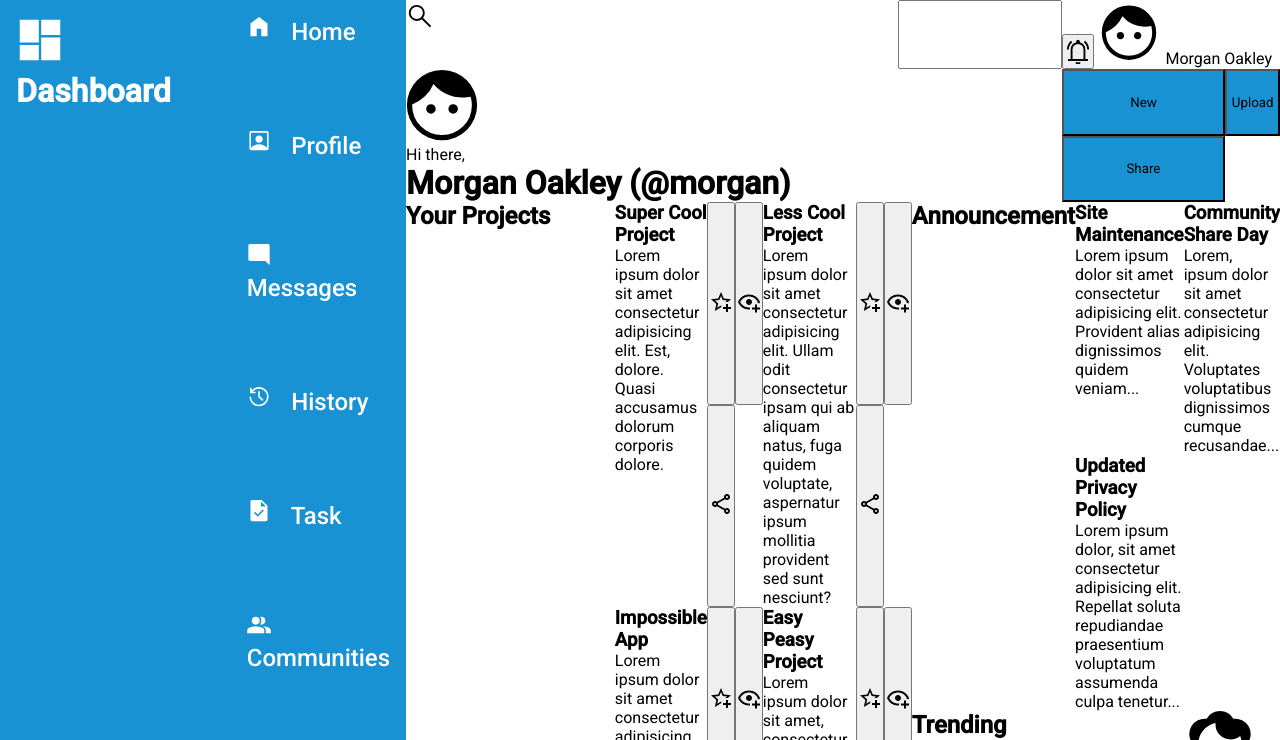
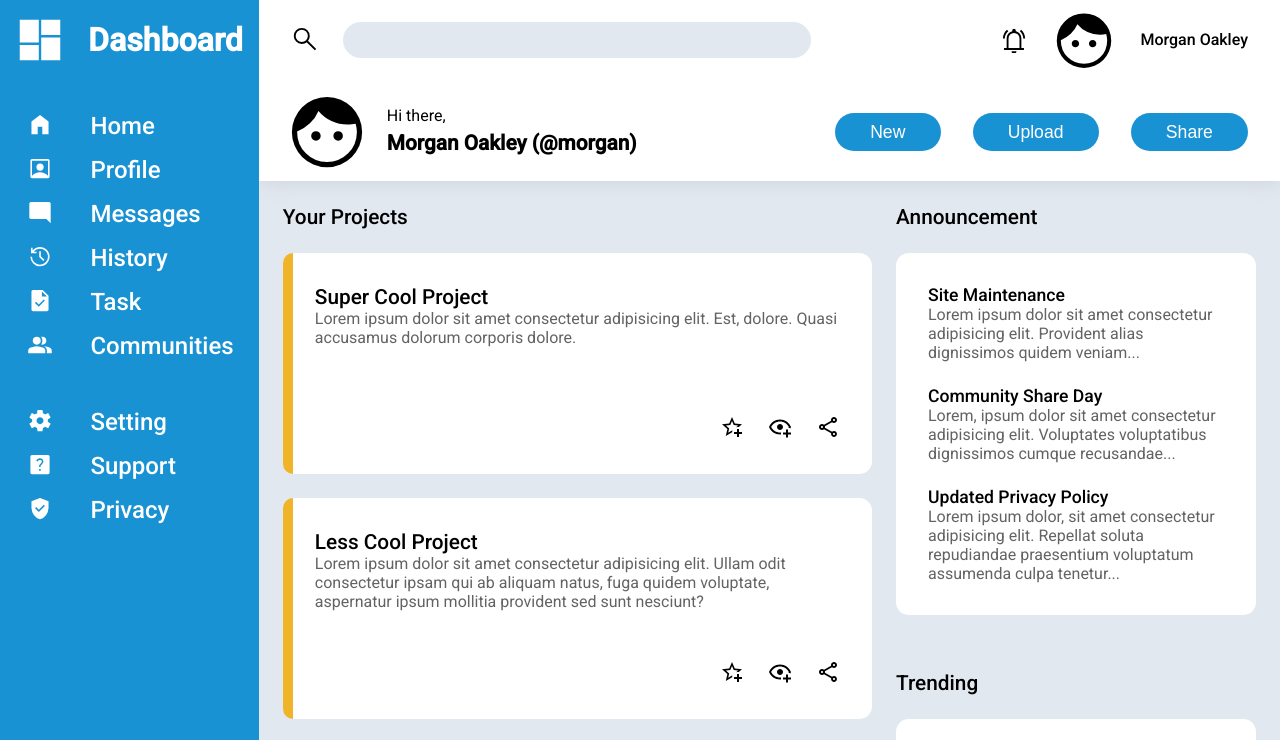
Before and after one commit to ihccenen/admin-dashboard, a plain HTML site: page index.html in a window 1280 px wide. Shown: the top 740 px of the page. Drawn offline with Linux system fonts and the light colour scheme.

Commit message:
Added css

```diff
--- a/style/style.css
+++ b/style/style.css
@@ -2,10 +2,12 @@
   --clr-cyan-blue: #1992d4;
   --clr-white: #fff;
   --clr-light-gray: #e2e8f0;
+  --clr-dark-gray: #636363;
+  --clr-shadow-gray: #ccd1d8;
+  --clr-orange: #f0b429;
 }
 
 * {
-  font-family: 'Roboto', sans-serif;
   margin: 0;
   padding: 0;
   text-decoration: none;
@@ -14,64 +16,194 @@
 }
 
 body {
+  font-family: 'Roboto', sans-serif;
+  font-weight: 400;
   display: grid;
   grid-template-columns: 1fr 5fr;
   grid-template-areas:
     'dashboard    header    header'
     'dashboard    main      main';
+  background-color: var(--clr-light-gray);
+}
+
+.grid-container {
+  display: grid;
+  align-items: center;
+  gap: 1.5rem;
+}
+
+.icon-left-side {
+  display: grid;
+  align-items: center;
+  grid-template-columns: min-content 1fr;
+  max-width: max-content;
+  gap: 1.5rem;
+}
+
+.cyan-blue {
+  background-color: var(--clr-cyan-blue);
+}
+
+.white-bg {
+  background-color: var(--clr-white);
+}
+
+a {
+  color: inherit;
 }
 
 header {
   grid-area: header;
+  grid-template-columns: 2fr 1fr;
+  grid-template-areas:
+    'search       user'
+    'welcome      button';
+  line-height: 1.5;
+  padding: 0.5rem 2rem 0.8rem 2rem;
+  box-shadow: 0 0 20px var(--clr-shadow-gray);
+}
+
+.search {
+  grid-area: search;
+  grid-template-columns: min-content 1fr;
+}
+
+.search input {
+  font-size: 1.3rem;
+  background-color: var(--clr-light-gray);
+  border: none;
+  padding: 0.3em 1em;
+  border-radius: 1.5em;
+}
+
+.user {
+  grid-area: user;
+  font-weight: 500;
+  justify-self: end;
+  grid-template-columns: repeat(2, min-content) 1fr;
+}
+
+.welcome {
+  grid-area: welcome;
+}
+
+.welcome h1 {
+  font-size: 1.3rem;
+}
+
+button {
+  background-color: transparent;
+  cursor: pointer;
+  border: none;
+}
+
+.button {
+  grid-area: button;
+  justify-self: end;
+  grid-template-columns: repeat(3, min-content);
+  gap: 2em;
+}
+
+.button > button {
+  font-weight: 500;
+  font-size: 1.1rem;
+  color: var(--clr-white);
+  padding: 0.5em 2em;
+  border-radius: 1.5em;
 }
 
 .dashboard {
   grid-area: dashboard;
   font-size: 2rem;
   font-weight: 700;
-  display: grid;
-  grid-template-columns: 1fr;
-  gap: 4rem;
+  align-content: start;
+  gap: 3rem;
   color: var(--clr-white);
-  fill: var(--clr-white);
   padding: 1rem;
 }
 
-main {
-  grid-area: main;
-}
-
-a {
-  color: inherit;
-}
-
-.cyan-blue {
-  background-color: var(--clr-cyan-blue);
-}
-
-.grid-container {
-  display: grid;
-  grid-template-columns: 3fr 1fr;
-}
-
-.grid-align-center {
-  display: grid;
-  align-items: center;
-  grid-template-columns: min-content 1fr;
-  max-width: min-content;
-  gap: 1.5rem;
+.dashboard svg {
+  fill: var(--clr-white);
 }
 
 .dashboard > ul {
   font-size: 1.5rem;
   font-weight: 500;
-  display: grid;
-  grid-template-columns: 1fr;
   gap: 1rem;
-  margin-bottom: 1rem;
   padding-left: 0.75rem;
 }
 
 li svg {
   margin-right: 0.9rem;
 }
+
+main {
+  grid-area: main;
+  grid-template-columns: 1fr max-content;
+  padding: 1.5em;
+}
+
+main h2,
+.card h3 {
+  font-weight: 500;
+  font-size: 1.3rem;
+}
+
+main p,
+.gray-text {
+  color: var(--clr-dark-gray);
+}
+
+.projects {
+  align-self: start;
+}
+
+.project-cards {
+  grid-template-columns: repeat(auto-fit, minmax(460px, 1fr));
+}
+
+.card {
+  position: relative;
+  gap: 3.5em;
+  padding: 2em;
+  border-radius: 0.8rem;
+}
+
+.card p {
+  height: 50px;
+}
+
+.card > div:last-child {
+  justify-self: end;
+  grid-template-columns: repeat(3, 24px);
+}
+
+.card::before {
+  position: absolute;
+  content: '';
+  width: 10px;
+  left: 0;
+  top: 0;
+  bottom: 0;
+  background-color: var(--clr-orange);
+  border-top-left-radius: 0.8rem;
+  border-bottom-left-radius: 0.8rem;
+}
+
+main aside {
+  align-self: start;
+  display: grid;
+  gap: 3.5rem;
+  max-width: max-content;
+}
+
+aside h3 {
+  font-weight: 500;
+  font-size: 1.1rem;
+}
+
+aside .white-bg {
+  max-width: 360px;
+  padding: 2em;
+  border-radius: 0.8rem;
+}
```
